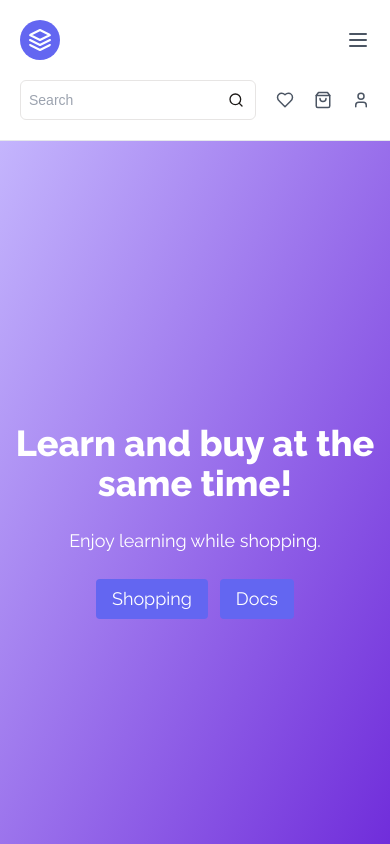
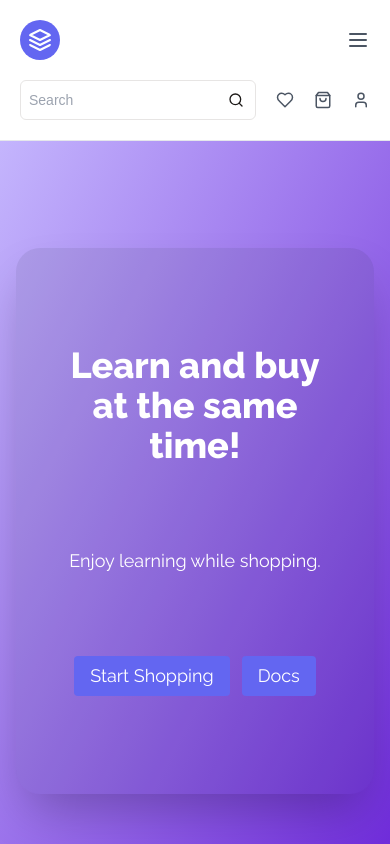
Before and after one commit to seldemircin/e-commerce-2, a Next.js app: page /home in a window 390 px wide. Shown: the top 844 px of the page. Built offline with nearby package versions, Linux system fonts and the light colour scheme.

Commit message:
version9

```diff
--- a/app/(routes)/home/page.tsx
+++ b/app/(routes)/home/page.tsx
@@ -9,16 +9,16 @@ const raleway = Raleway({
 
 export default function Home() {
   return (
-    <div className="bg-gradient-to-br from-violet-300 to-violet-700  h-[90vh] flex justify-center items-center">
+    <div className="bg-gradient-to-br from-violet-300 to-violet-700  h-[90vh] flex justify-center items-center max-lg:p-4">
       <div
-        className={`lg:w-3/4 lg:h-2/3 lg:bg-slate-800 lg:hadow-2xl lg:rounded-3xl lg:bg-opacity-10 flex justify-evenly items-center flex-col space-y-6 ${raleway.className} max-lg:p-2`}
+        className={`lg:w-3/4 lg:h-2/3 bg-slate-800 shadow-2xl rounded-3xl bg-opacity-10 flex justify-evenly items-center flex-col space-y-6 ${raleway.className} max-lg:p-10 h-3/4`}
       >
         <h1 className="text-white text-5xl font-extrabold max-lg:text-4xl max-lg:text-center animate__animated animate__fadeInDown animate__delay-0.5s">
           Learn and buy at the same time!
         </h1>
         <p className="text-lg text-white">Enjoy learning while shopping.</p>
         <div className="space-x-3">
-          <Button variant={"wfullButton"}> Shopping </Button>
+          <Button variant={"wfullButton"}>Start Shopping </Button>
           <Button variant={"wfullButton"}> Docs </Button>
         </div>
       </div>
```
